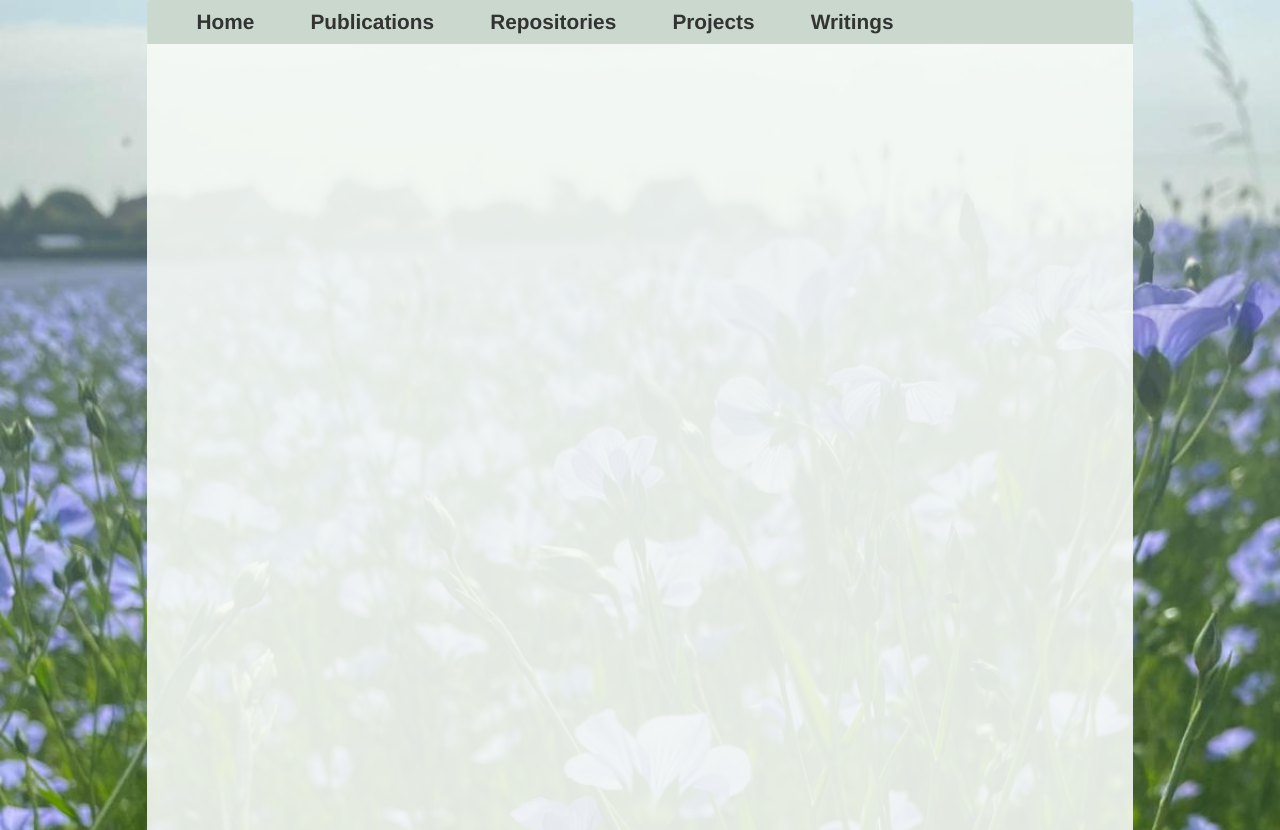
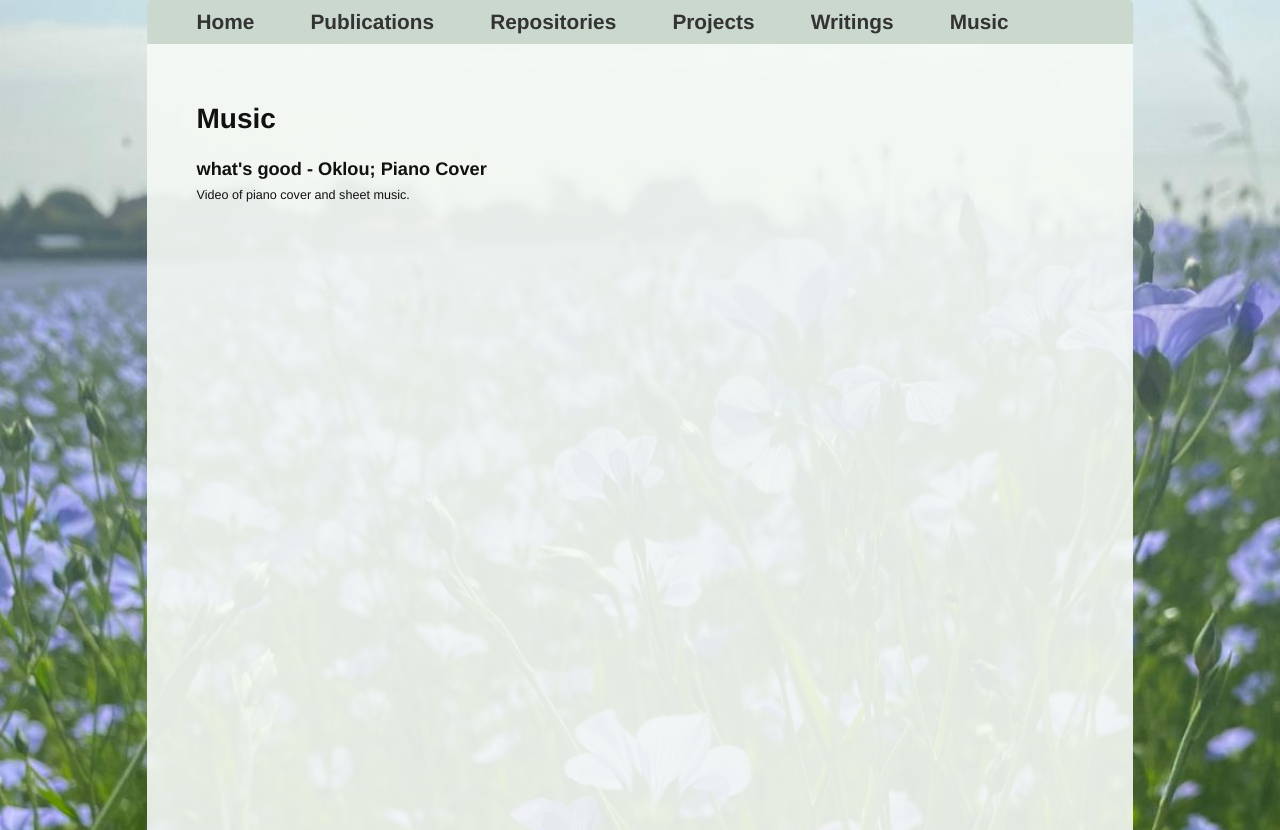
Before and after one commit to JamesRudd-Jones/JamesRudd-Jones.github.io, a React (Create React App) app: page /musics in a window 1280 px wide. Built offline with nearby package versions, Linux system fonts and the light colour scheme; a web font is replaced by a local one.

Commit message:
adding music and before making big order changes

```diff
--- a/src/App.js
+++ b/src/App.js
@@ -4,19 +4,21 @@ import { BrowserRouter as Router, Routes, Route } from 'react-router-dom';
 import Navbar from './components/Navbar';
 
 // import Talks from './components/Talks';
-// import Blog from './components/Blog';
 
 const Home = lazy(() => import('./components/Home'));
 const Publications = lazy(() => import('./components/Publications'));
 const Packages = lazy(() => import('./components/Packages'));
 const Projects = lazy(() => import('./components/Projects'));
 const Writings = lazy(() => import('./components/Writings'));
+const Musics = lazy(() => import('./components/Musics'));
 
 const ProjectPageWindChime1 = lazy(() => import('./assets/projects/wind_chime_1/project_page-wind_chime_1'));  // TODO can I make this better to import?
 const ProjectPageInternationalOneMetre1 = lazy(() => import('./assets/projects/iom_1/project_page-iom_1'));
 
 const WritingPageDubstepLack = lazy(() => import('./assets/writings/dubstep_lack/writing_page-dubstep_lack'));
 const WritingPagePolachekDesire = lazy(() => import('./assets/writings/polachek_desire/writing_page-polachek_desire'));
+
+const MusicPageWhatsGoodPiano = lazy(() => import('./assets/music/whats_good_piano/music_page-whats_good_piano'));
 
 const importAll = (r) => r.keys().map(r);
 
@@ -130,9 +132,9 @@ function App() {
                 <Route path="/publications" element={<Publications />} />
                 <Route path="/packages" element={<Packages />} />
                 <Route path="/projects" element={<Projects />} />
-                <Route path="/projects" element={<Projects />} />
                 {/* <Route path="/talks" element={<Talks />} /> */}
                 <Route path="/writings" element={<Writings />} />
+                <Route path="/musics" element={<Musics />} />
 
                 {/* project page links below for Link routing */}
                 <Route path="/wind_chime_1" element={<ProjectPageWindChime1 />} />
@@ -141,6 +143,9 @@ function App() {
                 {/* writing page links below for Link routing */}
                 <Route path="/dubstep_lack" element={<WritingPageDubstepLack />} />
                 <Route path="/polachek_desire" element={<WritingPagePolachekDesire />} />
+
+                {/* music page links below for Link routing */}
+                <Route path="/whats_good_piano" element={<MusicPageWhatsGoodPiano />} />
 
               </Routes>
             </Suspense>
--- /dev/null
+++ b/src/assets/music/musicData.js
@@ -0,0 +1,6 @@
+// src/data/musicData.js
+import { whatsgoodPianoMeta } from './whats_good_piano/music_page-whats_good_piano';
+
+export const allMusics = [
+        whatsgoodPianoMeta,
+      ];
--- /dev/null
+++ b/src/assets/music/whats_good_piano/music_page-whats_good_piano.js
@@ -0,0 +1,29 @@
+// src/assets/music/whats_good_piano/music_page-whats_good_piano.js
+import React from 'react';
+import { Row, Column, FullWidth } from '../../projects/ProjectLayout';
+import ExpandableImage from '../../projects/ExpandableImage';
+// import VideoPlayer from '../VideoPlayer';
+
+export const whatsgoodPianoMeta = {
+  id: '0',
+  title: "what's good - Oklou; Piano Cover",
+  abstract: 'Video of piano cover and sheet music.',
+  link: '/whats_good_piano',
+};
+
+const MusicPageWhatsGoodPiano = () => {
+  return (
+    <div>
+      <h1>{whatsgoodPianoMeta.title}</h1>
+
+      <FullWidth>
+        <p>
+          Words.
+        </p>
+    </FullWidth>
+
+    </div>
+  );
+};
+
+export default MusicPageWhatsGoodPiano;
--- a/src/components/Education.js
+++ b/src/components/Education.js
@@ -96,7 +96,7 @@ const Education = () => {
     {
       institution: 'University College London',
       degree: 'PhD Machine Learning',
-      thesis: "Reinforcement Learning for Chaotic and Non-Linear Dynamical Systems",
+      thesis: "Reinforcement Learning for Chaotic Dynamical Systems",
       supervisor: 'María Pérez-Ortiz and Mirco Musolesi',
       years: '2023 - Present',
       logoSrc: UCLLogo,
--- /dev/null
+++ b/src/components/MusicItem.js
@@ -0,0 +1,76 @@
+// src/components/WritingItem.js
+import React from 'react';
+import { Link } from 'react-router-dom';
+
+const MusicItem = ({ indmusic }) => {
+  const styles = {
+    container: {
+      display: 'flex',
+      gap: '20px',
+      marginBottom: '40px',
+      alignItems: 'center',
+    },
+    imageContainer: {
+      flexShrink: 0,
+      width: '240px',
+      height: '140px', // Ensure a fixed height
+    },
+    image: {
+      width: '100%',
+      height: '100%',
+      objectFit: 'cover',
+      // objectFit: 'contain',
+      border: '1px solid #ccc',
+    },
+    textContainer: {
+      flexGrow: 1,
+    },
+    title: {
+      fontWeight: 'bold',
+      marginBottom: '5px',
+      fontSize: '1.3em',
+    },
+    details: {
+      fontSize: '0.9em',
+      // color: '#777',
+      marginBottom: '12px',
+    },
+    links: {
+      fontSize: '0.9em',
+      marginLeft: '-10px',
+    },
+    linkButton: {
+      marginLeft: '10px',
+      padding: '5px 10px',
+      border: '1px solid #aaa',
+      borderRadius: '8px',
+      textDecoration: 'none',
+      color: '#333',
+    },
+  };
+
+  return (
+    <div style={styles.container}>
+      {/* {indwriting.image && (
+        <div style={styles.imageContainer}>
+          <img src={indwriting.image} alt={indwriting.title} style={styles.image} />
+        </div>
+      )} */}
+      <div style={styles.textContainer}>
+        <div style={styles.title}>
+          <Link
+            to={indmusic.link}
+            style={{ textDecoration: 'none', color: 'inherit' }}
+          >
+            {indmusic.title}
+          </Link>
+        </div>
+        <div style={styles.details}>
+          {indmusic.abstract && <div>{indmusic.abstract}</div>}
+        </div>
+      </div>
+    </div>
+  );
+};
+
+export default MusicItem;
--- /dev/null
+++ b/src/components/Musics.js
@@ -0,0 +1,29 @@
+// src/components/Musics.js
+import React from 'react';
+import { allMusics } from "../assets/music/musicData";
+import MusicItem from './MusicItem';
+
+const Musics = () => {
+  return (
+    <div>
+      <h1>Music</h1>
+
+      <p>
+        {/* Some personal musings. */}
+      </p>
+
+      <div>
+        {allMusics.map((indmusic) => (
+          <MusicItem
+            key={indmusic.id}
+            indmusic={indmusic}
+          />
+        ))}
+      </div>
+
+    </div>
+
+  );
+};
+
+export default Musics;
--- a/src/components/Navbar.js
+++ b/src/components/Navbar.js
@@ -23,7 +23,7 @@ const Navbar = () => {
       flexWrap: 'nowrap',             // Force it to stay on one line
       justifyContent: 'flex-start',   // Keep everything aligned to the Left-Hand Side
       // The gap shrinks from 25px down to a minimum of 5px based on screen width
-      gap: 'clamp(10px, 6%, 80px)',
+      gap: 'clamp(5px, 6%, 80px)',
 
     },
     navItem: {
@@ -34,7 +34,7 @@ const Navbar = () => {
       color: '#333',
       fontWeight: 'bold',
       // fontSize: "1.6em"
-      fontSize: "clamp(0.9em, 2.5vw, 1.6em)",
+      fontSize: "clamp(1.2em, 1.7vw, 1.6em)",
       padding: "5px 0px",
       whiteSpace: 'nowrap',
     },
@@ -62,6 +62,9 @@ const Navbar = () => {
           <li style={styles.navItem}>
             <Link to="/writings" style={styles.navLink}>Writings</Link>
           </li>
+          <li style={styles.navItem}>
+            <Link to="/musics" style={styles.navLink}>Music</Link>
+          </li>
         </ul>
       </div>
     </nav>
```
